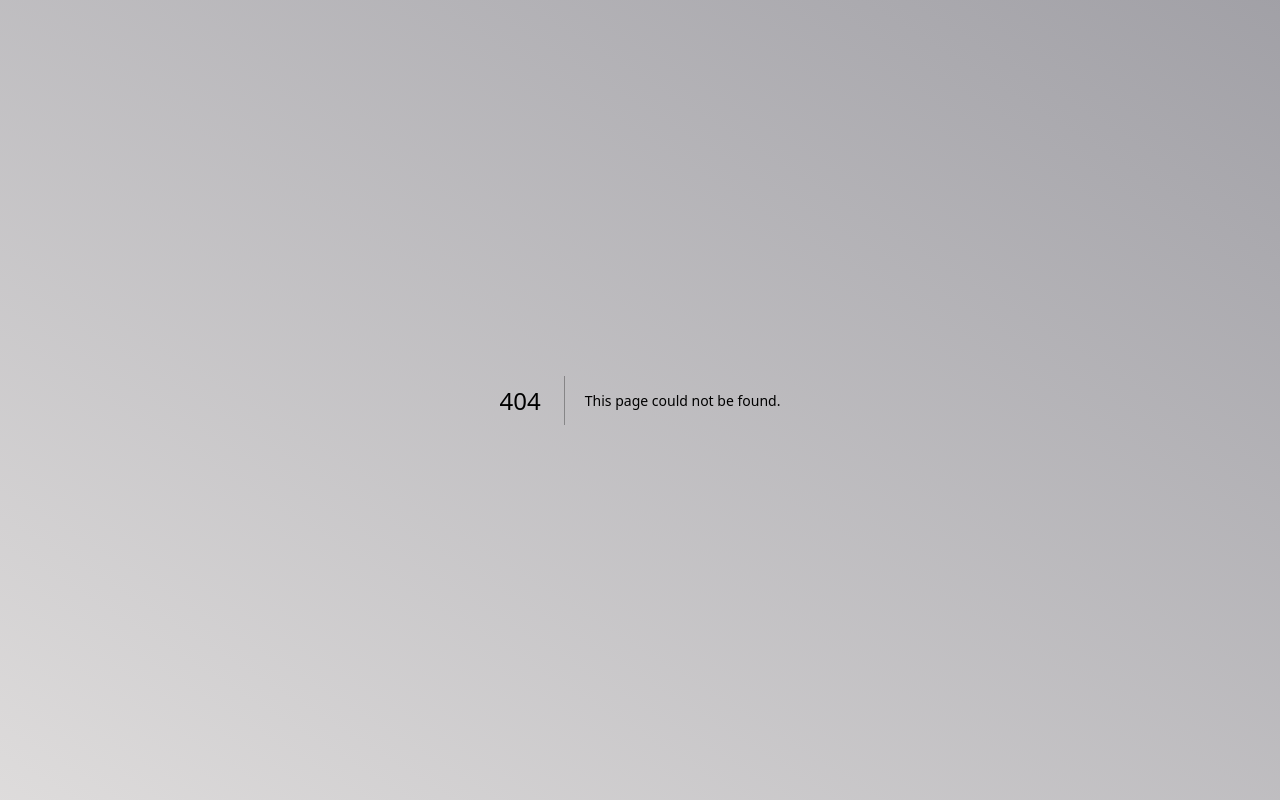
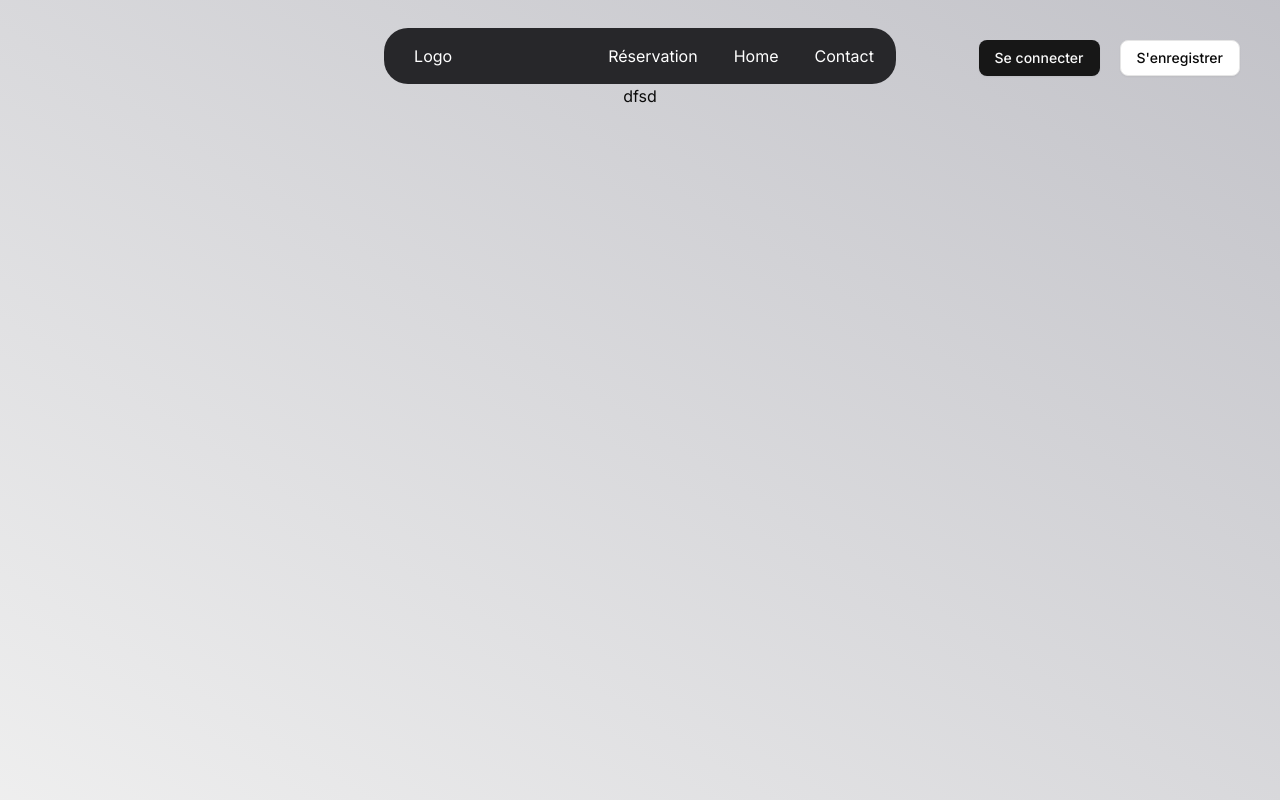
Before and after one commit to Youssef-Mos/Eg-Formation, a Next.js app in the folder my-app/: page /Home in a window 1280 px wide. Before the commit this address had no page. Built offline with nearby package versions, Linux system fonts and the light colour scheme.

Commit message:
pzge de garde

```diff
--- /dev/null
+++ b/my-app/src/app/Home/page.tsx
@@ -0,0 +1,14 @@
+import React from "react";
+import Nav from "@/components/nav";
+export default function Accueil() {
+    return (
+        <>
+        <Nav />
+        <div className="flex justify-center items-center  flex-col gap-5">
+            <div className="flex justify-center items-center w-xs mx10">dfsd</div>
+            <div className="flex justify-center items-center w-xs mx10"></div>
+            <div className="flex justify-center items-center w-xs mx10"></div>
+        </div>
+        </>
+    )
+    }
--- a/my-app/src/app/globals.css
+++ b/my-app/src/app/globals.css
@@ -136,6 +136,11 @@
   animation: gradient-shift 4s ease-in infinite;
 }
 
+.animate-gradient-mid {
+  background-size: 400% 400%;
+  animation: gradient-shift 10s ease-in infinite;
+}
+
 @keyframes gradient-shift {
   0% { background-position: 0% 50% }
   50% { background-position: 100% 50% }
--- a/my-app/src/app/layout.tsx
+++ b/my-app/src/app/layout.tsx
@@ -1,17 +1,9 @@
 import type { Metadata } from "next";
-import { Geist, Geist_Mono } from "next/font/google";
+import { Inter } from "next/font/google";
 import "./globals.css";
 import { Background } from "@/components/background";
 
-const geistSans = Geist({
-  variable: "--font-geist-sans",
-  subsets: ["latin"],
-});
-
-const geistMono = Geist_Mono({
-  variable: "--font-geist-mono",
-  subsets: ["latin"],
-});
+const inter = Inter();
 
 export const metadata: Metadata = {
   title: "Create Next App",
@@ -26,7 +18,7 @@ export default function RootLayout({
   return (
     <html lang="en">
       <body
-        className={`${geistSans.variable} ${geistMono.variable} antialiased`}
+        className={`${inter.className} antialiased`}
       >
       <Background>
 
--- a/my-app/src/app/page.tsx
+++ b/my-app/src/app/page.tsx
@@ -4,11 +4,12 @@ import { Body } from "@/components/body";
 export default function Home() {
   return (
   <>
-  <div className="flex justify-center items-center h-screen flex-col gap-5">
-    <Nav />
-    <Body />
+    <div className="flex justify-center items-center flex-col gap-20 ">
+      <Nav />
 
-  </div>
+      <Body />
+    </div>
+
   </>
   );
 }
--- a/my-app/src/components/background.tsx
+++ b/my-app/src/components/background.tsx
@@ -3,7 +3,7 @@ import React from "react";
 
 export  function Background() {
   return (
-    <div className="fixed top-0 left-0 right-0 bottom-0 bg-gradient-to-tr from-zinc-300 via-stone-200 to-zinc-500 animate-gradient w-screen h-screen -z-50"></div>
+    <div className="fixed top-0 left-0 right-0 bottom-0 bg-gradient-to-tr from-zinc-200 via-stone-100 to-zinc-400 animate-gradient w-screen h-screen -z-50"></div>
 
   );
 }
--- a/my-app/src/components/body.tsx
+++ b/my-app/src/components/body.tsx
@@ -11,21 +11,15 @@ export const Body = () => {
   return (
 <>
     <div className="flex flex-col gap-5 w-lg">
-        <h1 className='text-4xl font-bold text-center'>Hello World, Welcome on my website</h1>
+        <h1 className='text-4xl font-bold text-center'>Bienvenue sur <span className='bg-gradient-to-r from-indigo-600 via-blue-300 to-red-600 animate-gradient-mid bg-clip-text text-transparent '>Eg-Formation</span></h1>
+        <h1 className='text-3xl font-bold text-center'>Découvrez nos stages de récupération de points</h1>
         <div className="flex gap-5 items-center justify-center">
-            <Button variant="default" className='cursor-pointer'>Click Me</Button>
+            <Button variant="default" className='cursor-pointer'>Réserve ton stage</Button>
             <Button variant="outline" className='cursor-pointer'>Click Me</Button>
         </div>
     </div>
-    <h1>hello worls</h1>
-    <Accordion type="single" collapsible>
-    <AccordionItem value="item-1">
-        <AccordionTrigger>Is it accessible?</AccordionTrigger>
-            <AccordionContent>
-                Yes. It adheres to the WAI-ARIA design pattern.
-            </AccordionContent>
-        </AccordionItem>
-    </Accordion>
+
+
 </>
   );
 }
--- a/my-app/src/components/nav.tsx
+++ b/my-app/src/components/nav.tsx
@@ -1,25 +1,76 @@
 'use client';
 
-import React, { Component } from 'react'
+import React, { Component, useState, useEffect } from 'react';
+import Link from 'next/link';
 import { Button } from './ui/button';
+import { Menu, X } from 'lucide-react';
 
-export class Nav extends Component {
-  render() {
+export default function Nav () {
+
+
+    const [isOpen, setIsOpen] = useState(false)
+
+
+    // 🔄 Fermer le menu si la largeur dépasse 768px (md)
+    useEffect(() => {
+      const handleResize = () => {
+        if (window.innerWidth >= 768) {
+          setIsOpen(false);
+        }
+      };
+
+    window.addEventListener('resize', handleResize);
+      return () => window.removeEventListener('resize', handleResize);
+    }, []);
+
+
     return (
-      <div className="fixed top-0 left-0 right-0 flex justify-center mt-10">
+      <nav>
+      <div className="sticky mt-7  flex justify-center items-center z-50">
         {/* Conteneur de la bordure animée */}
+        <ul
+          className={`relative bg-zinc-800 flex py-2 ${
+            isOpen ? 'flex-col h-auto py-4' : 'h-14 transition-all duration-300 ease-in-out'
+          } justify-center gap-4 items-center w-lg rounded-3xl text-white hover:shadow-xl transition-all duration-300 ease-in-out md:flex-row md:h-auto`}
+        >
+          <div className="flex items-start md:mr-28">
+            <li className="cursor-pointer px-7 py-2 hover:text-zinc-200 transition duration-300 ease-in-out">Logo</li>
+          </div>
 
-          {/* Contenu de la nav avec fond uni */}
-          <ul className="bg-zinc-800 flex justify-center gap-5 items-center w-sm px-5 py-3 rounded-3xl text-zinc-100 font-semibold ">
-            <li className="cursor-pointer px-2.5 py-2 hover:bg-zinc-600 rounded-2xl transition-all duration-200 ease-in hover:bg-gradient-to-tr  from-zinc-700 via-stone-100 to-zinc-800 animate-gradient-fast">Logo</li>
-            <li>Home</li>
-            <li>About</li>
-            <li>Contact</li>
-          </ul>
+          {/* Bouton hamburger */}
+          <div className="absolute right-5 top-3 md:hidden transition-all duration-300 ease-in-out">
+            <button onClick={() => setIsOpen(!isOpen)}>
+              {isOpen ? <X size={28} className="text-white" /> : <Menu size={28} className="text-white" />}
+            </button>
+          </div>
 
+          <div className={`flex gap-9 items-center ${isOpen ? 'flex-col mt-5' : 'hidden md:flex'}`}>
+            <Link href="/">
+              <li className="hover:text-zinc-300 transition duration-200 ease-in-out cursor-pointer">Réservation</li>
+            </Link>
+            <Link href="/Home">
+              <li className="hover:text-zinc-300 transition duration-200 ease-in-out cursor-pointer">Home</li>
+            </Link>
+            <li className={`hover:text-zinc-300 transition duration-200 ease-in-out cursor-pointer ${isOpen ? '' : 'mr-5' }`}>Contact</li>
+
+            <div className="md:hidden flex flex-col gap-5 items-center">
+              <Button variant="default" className='cursor-pointer '>Se connecter</Button>
+              <Link href="/register">
+                <Button variant="outline" className='cursor-pointer bg- transition-all duration-200 ease-in'>S'enregistrer</Button>
+              </Link>
+            </div>
+          </div>
+        </ul>
+
+        <div className="flex gap-5 top-10 right-10 fixed  items-center justify-center max-md:hidden md:flex-col md:right-2 lg:right-10 md:top-5 xl:flex-row xl:top-10">
+        <Button variant="default" className='cursor-pointer '>Se connecter</Button>
+        <Link href="/register">
+        <Button variant="outline" className='cursor-pointer '>S'enregistrer</Button>
+        </Link>
+        </div>
       </div>
-    )
-  }
+
+      </nav>
+    );
+
 }
-
-export default Nav
```
Also changed, not shown: my-app/src/app/api/reservation/page.tsx (deleted).
